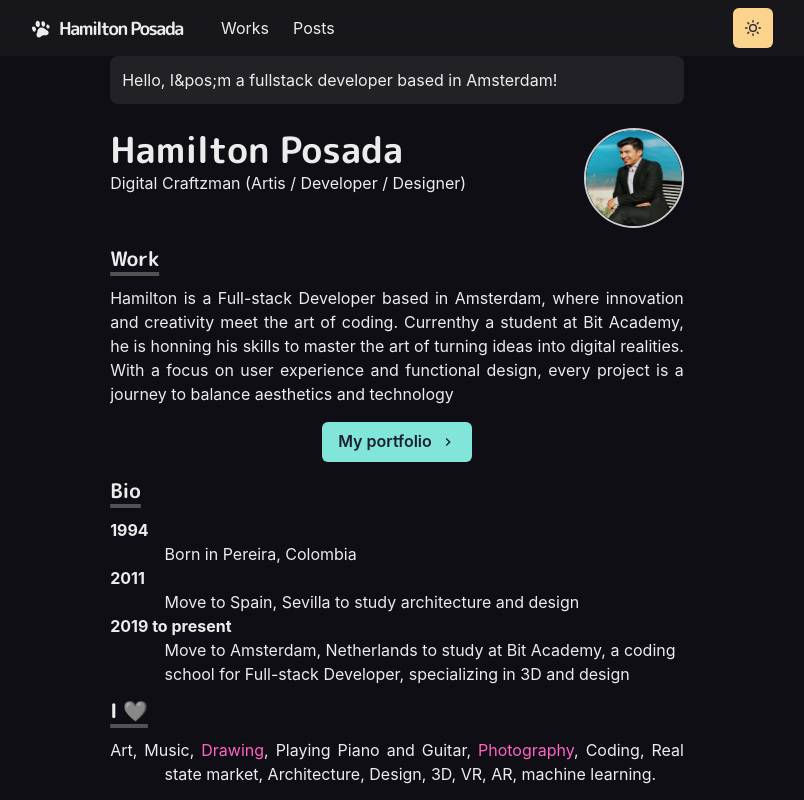
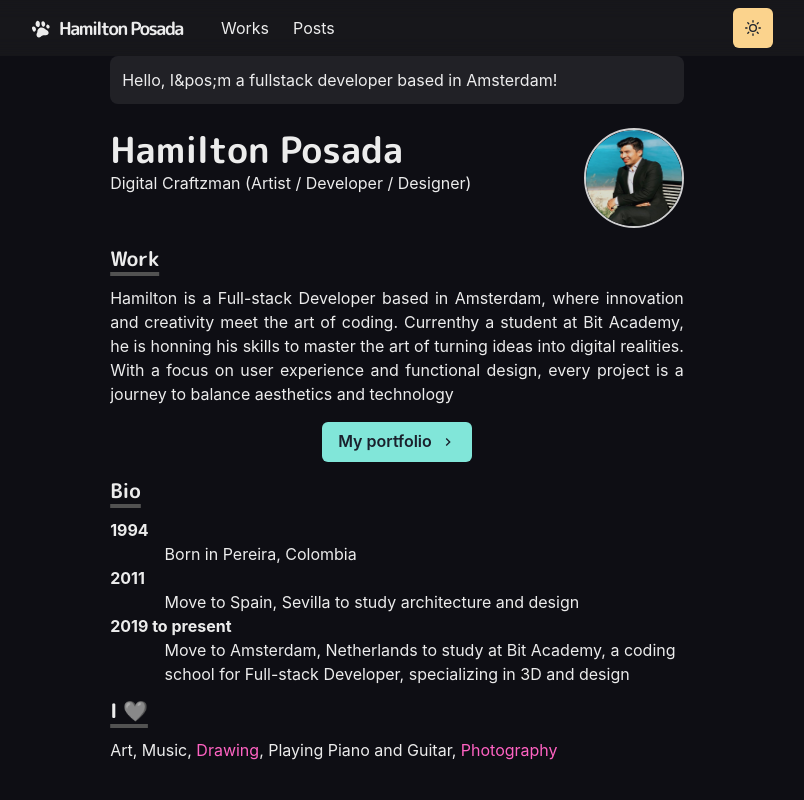
Before and after one commit to Hamil94/Portafolio-website, a Next.js app: page / in a window 1280 px wide. Shown: the whole page, without its empty margins (243-1047 px from the left). Built offline with nearby package versions, Linux system fonts and the light colour scheme.

Commit message:
added the last updates from the bio

```diff
--- a/next.config.js
+++ b/next.config.js
@@ -1,3 +1,3 @@
 module.exports = {
-  reactStrictMode: true
+  reactStrictMode: true,
 }
--- a/pages/index.js
+++ b/pages/index.js
@@ -40,7 +40,7 @@ const Page = () => {
           <Heading as={'h2'} variant={'page-title'}>
             Hamilton Posada
           </Heading>
-          <p>Digital Craftzman (Artis / Developer / Designer)</p>
+          <p>Digital Craftzman (Artist / Developer / Designer)</p>
         </Box>
         <Box
           flexShrink={0}
@@ -130,7 +130,6 @@ const Page = () => {
             >
               Photography
             </Link>
-            , Coding, Real state market, Architecture, Design, 3D, VR, AR, machine learning.
           </Paragraph>
         </BioSection>
       </Section>
```
